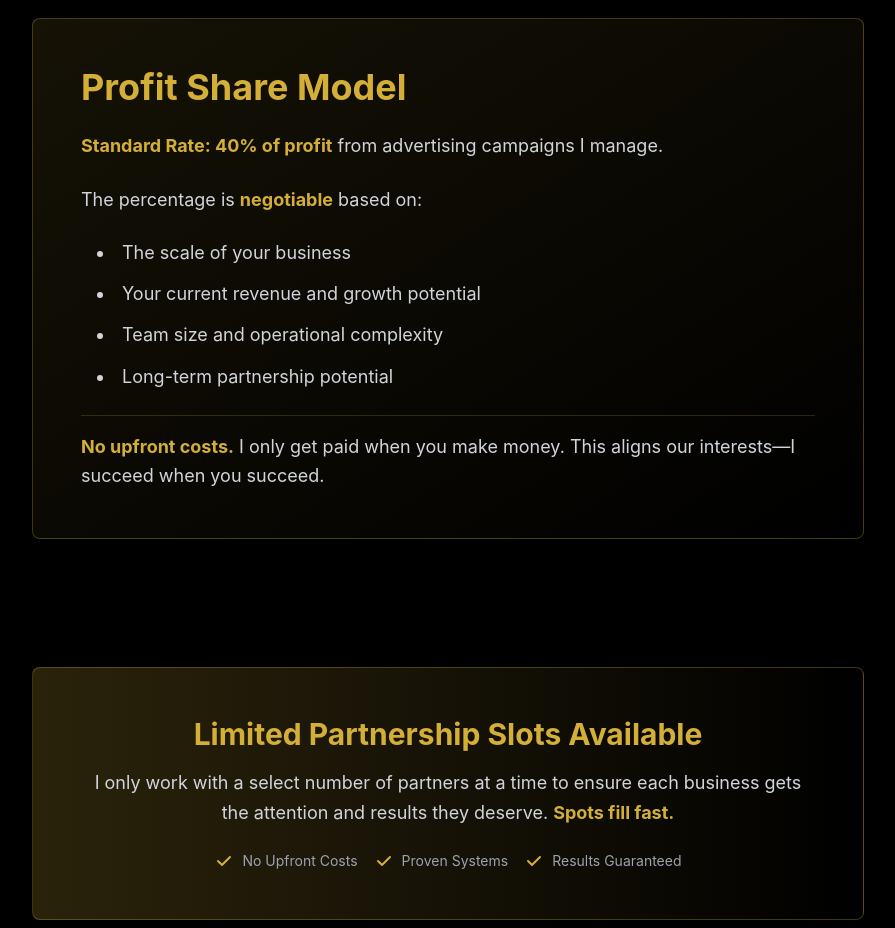
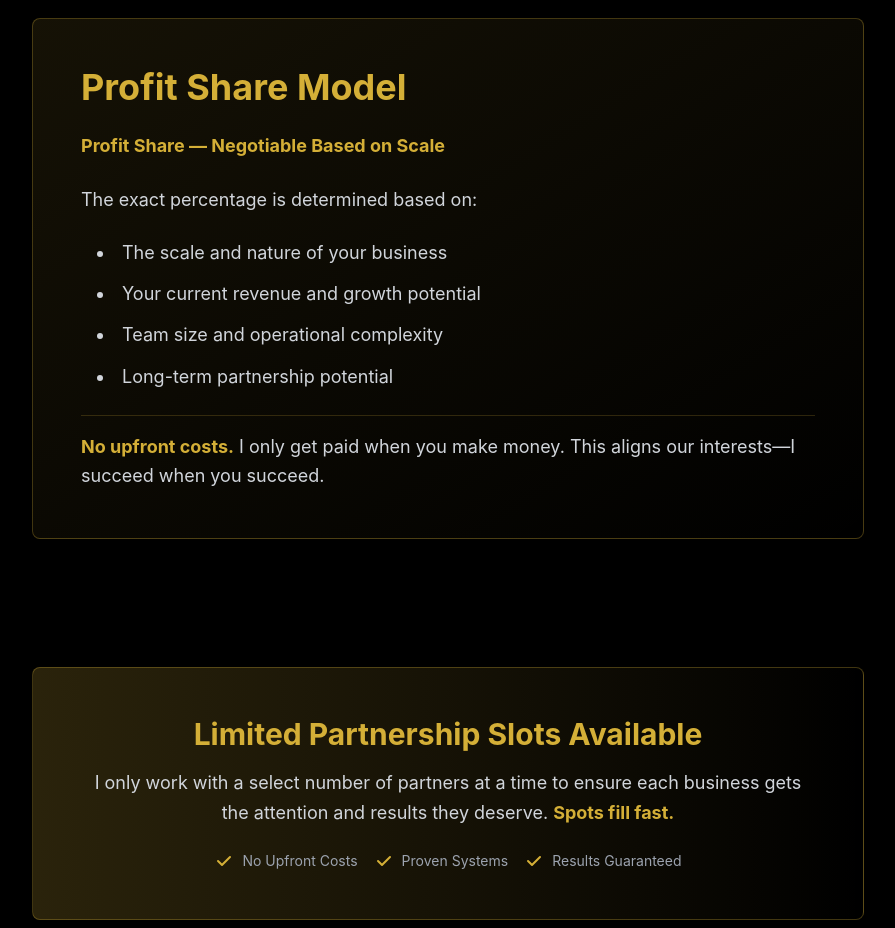
Before and after one commit to legendstarrx/legendstarr, a Next.js app: page /work-with-me in a window 1280 px wide. Shown: the part 3160-4088 px from the top of the page, without its empty margins (192-1087 px from the left). Built offline with nearby package versions, Linux system fonts and the light colour scheme.

Commit message:
Update branding and remove specific profit share percentage

```diff
--- a/app/contact/page.tsx
+++ b/app/contact/page.tsx
@@ -34,7 +34,7 @@ export default function Contact() {
                   <h3 className="text-xl font-semibold text-white mb-2">WhatsApp</h3>
                   <p className="text-gray-400 mb-4">+234 906 453 8679</p>
                   <Button
-                    href="https://wa.me/2349064538679"
+                    href="https://wa.me/2349064538679?text=Hi%20Legendstarr%2C%20I%20found%20you%20on%20your%20website%20and%20I%27d%20like%20to%20connect%20with%20you."
                     variant="primary"
                     external
                     className="w-full sm:w-auto"
--- a/app/page.tsx
+++ b/app/page.tsx
@@ -68,7 +68,7 @@ export default function Home() {
               animate={{ opacity: 1, y: 0 }}
               transition={{ duration: 0.8, delay: 0.2 }}
             >
-              Build Skills.{' '}
+              Scale Your{' '}
               <motion.span
                 className="text-gold inline-block"
                 animate={{
@@ -80,9 +80,9 @@ export default function Home() {
                 }}
                 transition={{ duration: 2, repeat: Infinity }}
               >
-                Build Income.
+                Business.
               </motion.span>{' '}
-              Build Legacy.
+              Maximize Results.
             </motion.h1>
           </motion.div>
 
@@ -92,16 +92,18 @@ export default function Home() {
             animate={{ opacity: 1, y: 0 }}
             transition={{ duration: 0.8, delay: 0.4 }}
           >
-            Real execution. Real systems. No recycled theory.
+            Proven advertising systems that drive real revenue.
           </motion.p>
 
           <motion.div
             initial={{ opacity: 0, y: 20 }}
             animate={{ opacity: 1, y: 0 }}
             transition={{ duration: 0.8, delay: 0.6 }}
+            whileHover={{ scale: 1.05 }}
+            whileTap={{ scale: 0.95 }}
           >
-            <Button href="/shop" variant="primary" className="text-lg px-10 py-5">
-              Enter the Program
+            <Button href="/work-with-me" variant="primary" className="text-lg px-10 py-5">
+              Let's Work Together
             </Button>
           </motion.div>
         </div>
--- a/app/shop/[id]/page.tsx
+++ b/app/shop/[id]/page.tsx
@@ -97,7 +97,7 @@ export default function ProductPage() {
             </h2>
             <p className="text-xl text-gray-400 mb-8 leading-relaxed">
               Skip the courses and let me handle your advertising while you focus on growth.
-              No upfront costs—just a 40% profit share model.
+              No upfront costs—profit share negotiable based on scale.
             </p>
             <Link href="/work-with-me">
               <Button variant="primary" className="text-xl px-12 py-6">
--- a/app/shop/page.tsx
+++ b/app/shop/page.tsx
@@ -122,7 +122,7 @@ export default function Shop() {
                       </h3>
                       <p className="text-gold mb-4 font-medium">Profit Share Partnership</p>
                       <p className="text-gray-400 mb-6">
-                        Let me handle your advertising while you focus on growth. No upfront costs—40% profit share model.
+                        Let me handle your advertising while you focus on growth. No upfront costs—profit share negotiable based on scale.
                       </p>
 
                       <Link href="/work-with-me">
--- a/app/work-with-me/page.tsx
+++ b/app/work-with-me/page.tsx
@@ -141,15 +141,15 @@ export default function WorkWithMe() {
 
               <div className="space-y-6 text-gray-300 text-lg leading-relaxed">
                 <p>
-                  <strong className="text-gold">Standard Rate: 40% of profit</strong> from advertising campaigns I manage.
+                  <strong className="text-gold">Profit Share — Negotiable Based on Scale</strong>
                 </p>
 
                 <p>
-                  The percentage is <strong className="text-gold">negotiable</strong> based on:
+                  The exact percentage is determined based on:
                 </p>
 
                 <ul className="list-disc list-inside space-y-3 ml-4">
-                  <li>The scale of your business</li>
+                  <li>The scale and nature of your business</li>
                   <li>Your current revenue and growth potential</li>
                   <li>Team size and operational complexity</li>
                   <li>Long-term partnership potential</li>
@@ -226,7 +226,7 @@ export default function WorkWithMe() {
               whileTap={{ scale: 0.95 }}
             >
               <Button
-                href="https://wa.me/2349064538679"
+                href="https://wa.me/2349064538679?text=Hi%20Legendstarr%2C%20I%20found%20you%20on%20your%20website%20and%20I%27d%20like%20to%20work%20with%20you%20to%20scale%20my%20business."
                 variant="primary"
                 external
                 className="text-xl px-12 py-6"
--- a/components/LifestyleGallery.tsx
+++ b/components/LifestyleGallery.tsx
@@ -171,7 +171,7 @@ export default function LifestyleGallery() {
                       <div className="relative">
                         <div className="absolute inset-0 bg-gold/30 blur-md rounded-full"></div>
                         <div className="relative bg-gradient-to-br from-gold via-gold-400 to-gold-500 text-black px-3 py-1.5 md:px-5 md:py-2.5 rounded-full text-sm md:text-lg font-bold shadow-lg shadow-gold/50 border-2 border-gold-300 whitespace-nowrap">
-                          40% Profit Share
+                          Profit Share
                         </div>
                       </div>
                     </div>
@@ -184,7 +184,7 @@ export default function LifestyleGallery() {
                       <div className="relative inline-block">
                         <div className="absolute inset-0 bg-gold/30 blur-md rounded-full"></div>
                         <div className="relative bg-gradient-to-br from-gold via-gold-400 to-gold-500 text-black px-4 py-2 rounded-full text-sm font-bold shadow-lg shadow-gold/50 border-2 border-gold-300 whitespace-nowrap">
-                          40% Profit Share
+                          Profit Share
                         </div>
                       </div>
                     </div>
@@ -202,7 +202,7 @@ export default function LifestyleGallery() {
                       {[
                         'No upfront costs—I only get paid when you make money',
                         'Proven advertising systems that actually work',
-                        '40% profit share (negotiable based on scale)',
+                        'Profit share negotiable based on scale',
                         'Focus on growth while I handle your ads'
                       ].map((benefit, idx) => (
                         <li key={idx} className="flex items-start text-gray-300 text-sm sm:text-base break-words">
@@ -221,7 +221,7 @@ export default function LifestyleGallery() {
                         </Button>
                       </Link>
                       <Button
-                        href="https://wa.me/2349064538679"
+                        href="https://wa.me/2349064538679?text=Hi%20Legendstarr%2C%20I%20found%20you%20on%20your%20website%20and%20I%27d%20like%20to%20work%20with%20you%20to%20scale%20my%20business."
                         variant="secondary"
                         external
                         className="flex-1 text-lg py-4"
```
